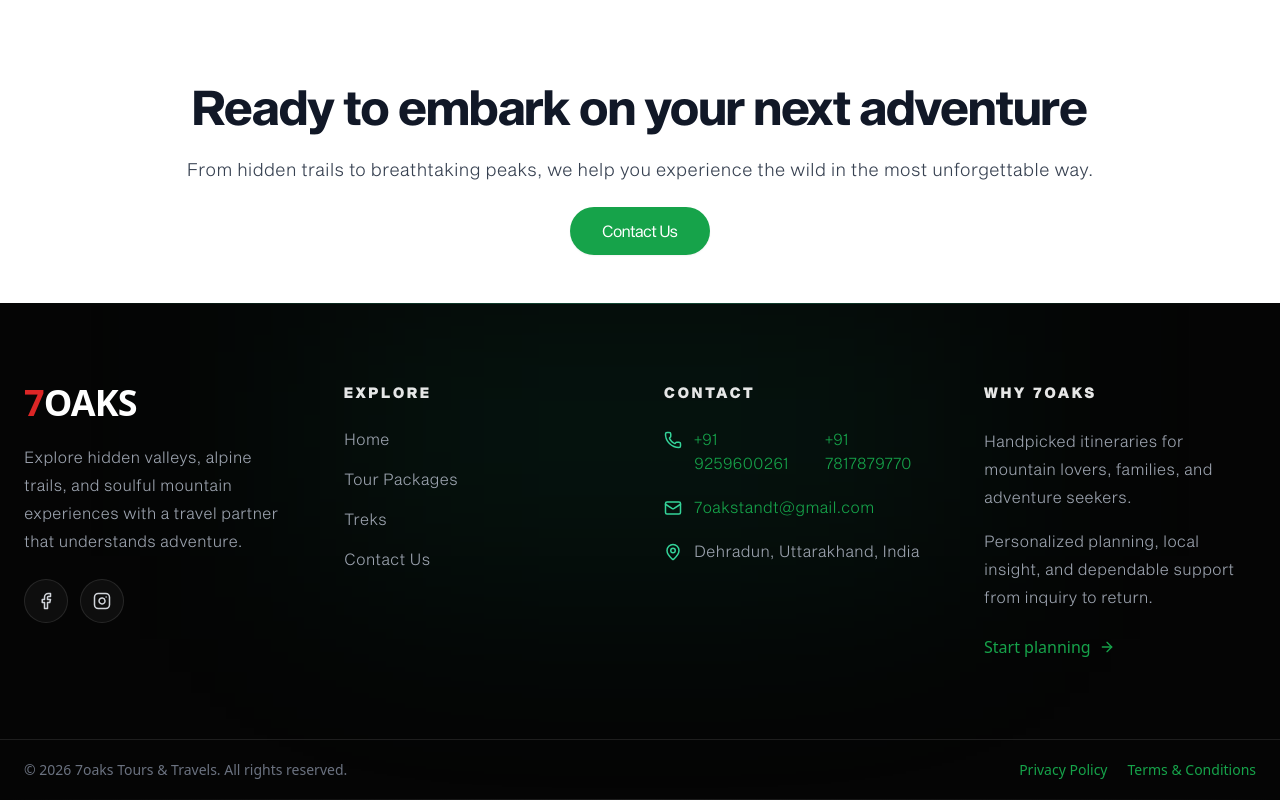
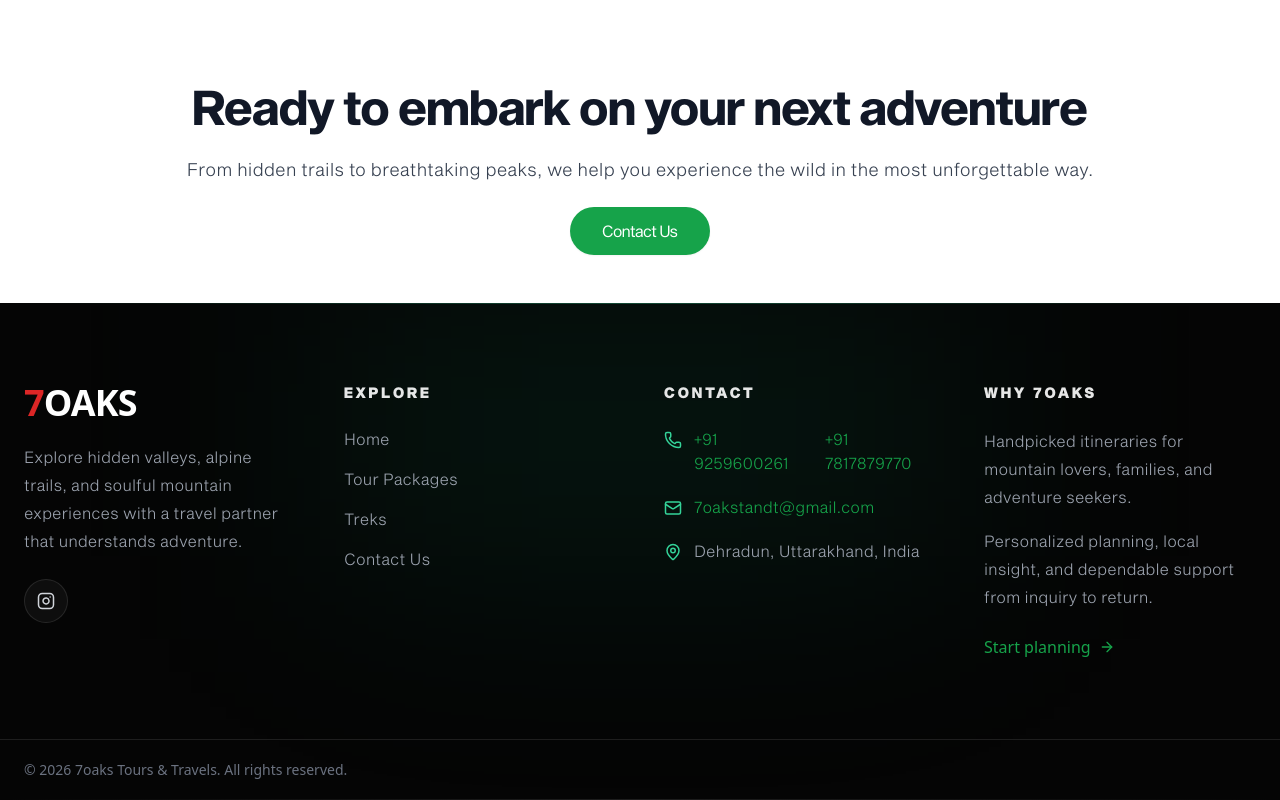
Before and after one commit to Ksaket7/Hotel7OAKS, a React (Vite) app in the folder frontend/: page / in a window 1280 px wide. Shown: the part 5401-6201 px from the top of the page. Built offline with nearby package versions, Linux system fonts and the light colour scheme.

Commit message:
more upates

```diff
--- a/frontend/src/components/Common/Footer.jsx
+++ b/frontend/src/components/Common/Footer.jsx
@@ -38,18 +38,10 @@ const Footer = () => {
             </p>
 
             <div className="mt-6 flex items-center gap-3">
-              <a
-                href="https://facebook.com"
-                target="_blank"
-                rel="noopener noreferrer"
-                aria-label="Facebook"
-                className="inline-flex h-11 w-11 items-center justify-center rounded-full border border-white/10 bg-white/[0.04] text-gray-300 transition-all duration-300 hover:-translate-y-1 hover:border-emerald-400/40 hover:bg-emerald-500 hover:text-white"
-              >
-                <Facebook size={18} />
-              </a>
+
 
               <a
-                href="https://instagram.com"
+                href="https://www.instagram.com/7oaks.in?igsh=MWEyZWdjNzBlM2tkMQ=="
                 target="_blank"
                 rel="noopener noreferrer"
                 aria-label="Instagram"
@@ -174,20 +166,7 @@ const Footer = () => {
           <div className="max-w-7xl mx-auto px-6 py-5 flex flex-col md:flex-row items-start md:items-center justify-between gap-4 text-sm text-gray-500">
             <p>© {new Date().getFullYear()} 7oaks Tours & Travels. All rights reserved.</p>
 
-            <div className="flex flex-wrap items-center gap-5">
-              <Link
-                to="/privacy"
-                className="transition-colors hover:text-emerald-400"
-              >
-                Privacy Policy
-              </Link>
-              <Link
-                to="/terms"
-                className="transition-colors hover:text-emerald-400"
-              >
-                Terms & Conditions
-              </Link>
-            </div>
+
           </div>
         </div>
       </div>
--- a/frontend/src/data/hotels.js
+++ b/frontend/src/data/hotels.js
@@ -351,13 +351,12 @@ export const hotelsData = [
       "CCTV Security",
     ],
     images: [
-      "https://scontent.fded3-1.fna.fbcdn.net/v/t39.30808-6/476595938_1311061663373767_4620928383305732866_n.jpg?stp=cp6_dst-jpg_tt6&_nc_cat=102&ccb=1-7&_nc_sid=dd6889&_nc_ohc=rgHZ0maKaX4Q7kNvwGXpQtZ&_nc_oc=AdrRyZxXPpSuShKngJQMLUOvxgn9eTqI3oKa1_N2arqrnHMvDPV3GfppjNFqOlZEre4rqObLiKikBSxBuKrMkK0_&_nc_zt=23&_nc_ht=scontent.fded3-1.fna&_nc_gid=pSSvevJD3biBTpoQL77T0Q&_nc_ss=8&oh=00_AfxITYu_nq3awFrfi4I8dmMjXKYLyksbU0tQ6bh3BJmTOA&oe=69C0BFC5",
-      "https://scontent.fded3-1.fna.fbcdn.net/v/t39.30808-6/476815517_1311061573373776_5038803710150621213_n.jpg?stp=cp6_dst-jpg_tt6&_nc_cat=111&ccb=1-7&_nc_sid=dd6889&_nc_ohc=efSHOetNsScQ7kNvwE9jyWh&_nc_oc=Adpb9Ohiyu6uFVpYcGWdnGL65NPrMftB1VFpudO_ksWT7-Q8ASjlqGoAd1htIc8A5P0Z1KeXTi3kjnBlxNpxP0YF&_nc_zt=23&_nc_ht=scontent.fded3-1.fna&_nc_gid=TgdAgAuqI_5NufQdAaaHmA&_nc_ss=8&oh=00_Afxfzt7OfELbLxA11fimMU1TCjZfS5A0pecZvl3btEItuw&oe=69C0CD9C",
+      "https://gos3.ibcdn.com/d8a27dc0f2dc11edb0570a58a9feac02.jpg",
+      "https://scontent.fded3-1.fna.fbcdn.net/v/t39.30808-6/476294630_1128225939003029_7438985456341817359_n.jpg?_nc_cat=107&ccb=1-7&_nc_sid=13d280&_nc_ohc=ow78LR8tjbwQ7kNvwEo2DIS&_nc_oc=AdpN4-JXda0mvcJkJbc5GBmD4NtA5lJlHzjNbSMPWi7uomFUpsquXqTcxqSKSYs_NITLU1jLdbiP6SJZSqmJqKCA&_nc_zt=23&_nc_ht=scontent.fded3-1.fna&_nc_gid=H9W18TZ7gYOQgPr9S9wmtQ&_nc_ss=7b289&oh=00_Af7pD3RMnffhMUgXYF4HH0divjbbtoLw2C84lDXP_kRLiw&oe=69FB858A",
 
-      "https://scontent.fded3-1.fna.fbcdn.net/v/t39.30808-6/476848667_1311061606707106_203106913058048321_n.jpg?stp=cp6_dst-jpg_tt6&_nc_cat=106&ccb=1-7&_nc_sid=dd6889&_nc_ohc=sTzPREungigQ7kNvwGQr9_C&_nc_oc=AdrWvqM3Iuo9oVsCTwqWUNDc5kNvuGCd9hL_t67oxOGiAym0IGw0mGOXlYsP7tZCftUin_w57hJdRtuoKT_QPcBR&_nc_zt=23&_nc_ht=scontent.fded3-1.fna&_nc_gid=Yb1mro6GVY19qH3dkOsUDg&_nc_ss=8&oh=00_AfwGkS5DfnI2vHc4Hl9gdWkv7Chib0vCtL3cydlYmYydFA&oe=69C0BCFF",
-      "https://scontent.fded3-1.fna.fbcdn.net/v/t39.30808-6/476845869_1311061560040444_5879467083404191780_n.jpg?_nc_cat=100&ccb=1-7&_nc_sid=dd6889&_nc_ohc=4GEOsQN6agMQ7kNvwHkP3RQ&_nc_oc=Adr2nXYvFcEmmBOGQ6ulDGZThwVTI8RZJ9yHyFKoJRw4gG2ueJMj8cGI3NV1VWIvyQyXM6Ui6jfCncP214kTs5tJ&_nc_zt=23&_nc_ht=scontent.fded3-1.fna&_nc_gid=nvO3eadgqzQsSTxxWo7a-A&_nc_ss=8&oh=00_AfztpevjhdpSCBb9h2aeNyFSOvhK12RJoFQj7-_VC2yp3Q&oe=69C0CCA9",
-      "https://scontent.fded3-1.fna.fbcdn.net/v/t39.30808-6/476902191_1311061706707096_7407390284953264982_n.jpg?_nc_cat=101&ccb=1-7&_nc_sid=dd6889&_nc_ohc=vKp1mUdTKWAQ7kNvwEpcL1p&_nc_oc=AdrkjPjq8skQUqxBs0RxKIa5LuRjyxpGe0rESn04-f9WyAxcB6Imakw1MK9jrNQEvaexWbjwS-bLhgePviLqkaf0&_nc_zt=23&_nc_ht=scontent.fded3-1.fna&_nc_gid=r25_7cGB2p6ERzEEpu2btg&_nc_ss=8&oh=00_Afw4eYxOjZtGVK8b90b0Q-vYfE31i4BDLcqMoj6mgDpVHQ&oe=69C0D33B",
-      "https://scontent.fded3-1.fna.fbcdn.net/v/t39.30808-6/476888942_1311061590040441_763089308310963294_n.jpg?_nc_cat=107&ccb=1-7&_nc_sid=dd6889&_nc_ohc=uXqYlwUod6wQ7kNvwFHl4Uz&_nc_oc=AdpJMKi2F98H0NuSQUSecHfZ8pXT7zCZQFhUw1aFrGxso3mBxyhAnL-mjzahIqvIwFhG0STXyqobc_qGKawS-2i8&_nc_zt=23&_nc_ht=scontent.fded3-1.fna&_nc_gid=yko_FE9zLRJjXtHmZhVbDQ&_nc_ss=8&oh=00_Afweox4jIGHQr2s1uYHDDoL5IJTA_rv0le8UNy1ZBhBvyA&oe=69C0AA77",
+      "https://ak-d.tripcdn.com/images/0224y12000cjr0f91D66A_R_960_660_R5_D.jpg",
+      "https://scontent.fded3-1.fna.fbcdn.net/v/t39.30808-6/474951217_1118093306682959_2020074121574896362_n.jpg?_nc_cat=107&ccb=1-7&_nc_sid=7b2446&_nc_ohc=gsA01uQAGUgQ7kNvwHhgq4j&_nc_oc=Adq7UradAnLNsKb72SMOVGPhkrQmGt-XEOgfEGIhE0HcORnc-fdfg3XZVxtvSpZBjgCqzVwDnwSD9da9tvI_lsWn&_nc_zt=23&_nc_ht=scontent.fded3-1.fna&_nc_gid=9r-Dq0dngy8oJ57rKgaOmQ&_nc_ss=7b289&oh=00_Af40z2QJ2g_BXYJqZ8Uds--wc9OD0eku92IuTDO6En0ZlA&oe=69FB5F7F",
+
     ],
     description:
       "Hotel Devbhoomi is a top-rated stay in Uttarkashi, known for its clean rooms and peaceful environment. It is a preferred choice for pilgrims and travelers looking for a comfortable halt on the way to Gangotri, offering beautiful views of the surrounding hills.",
```
